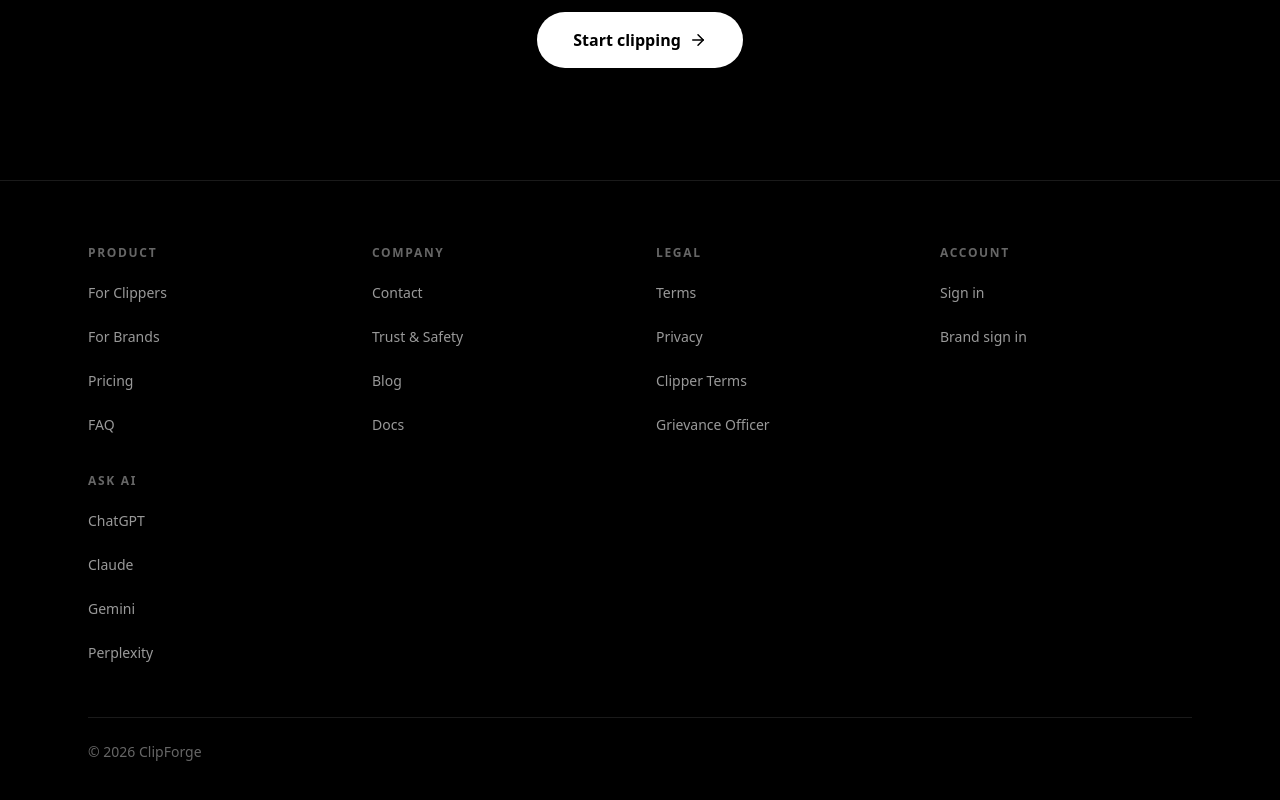
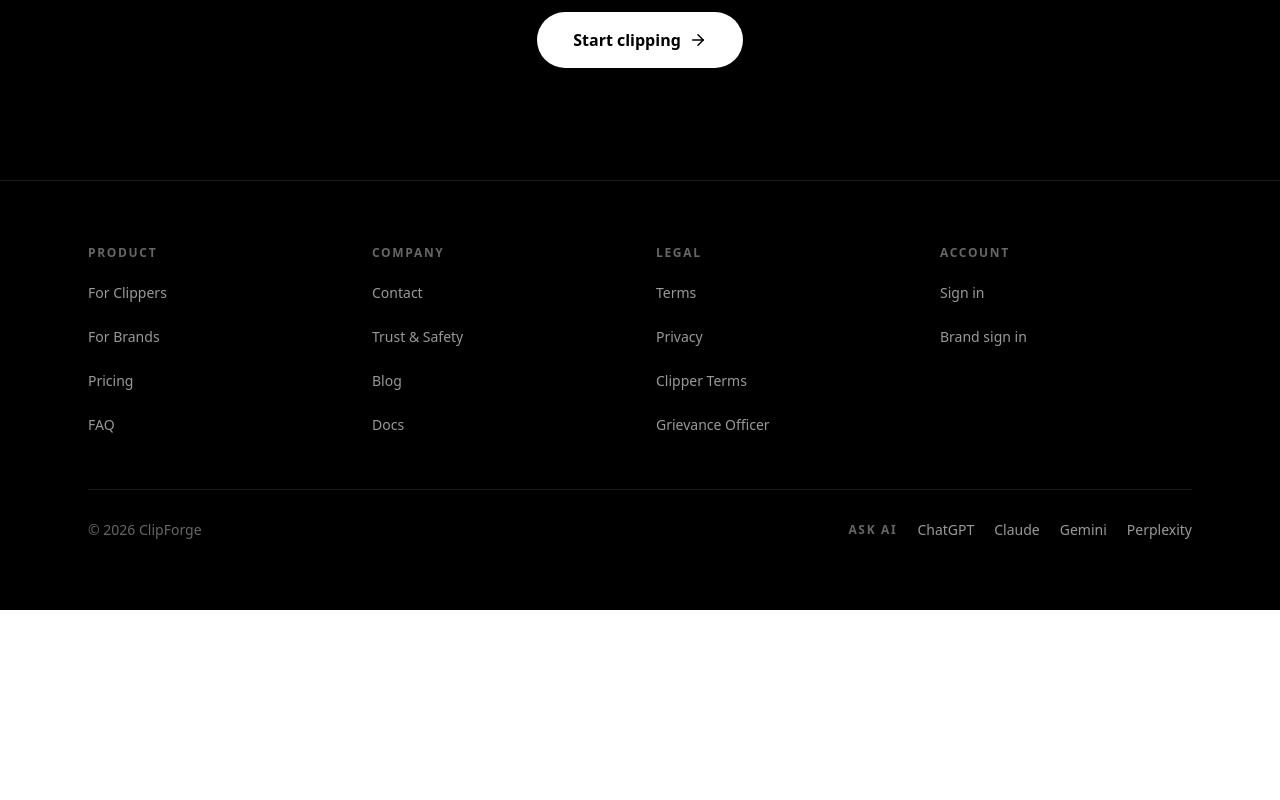
Before and after one commit to Chachi420/clipforge, a Next.js app: page / in a window 1280 px wide. Shown: the part 4743-5543 px from the top of the page. After the commit the page ends 5353 px from the top, so only its background shows below. Built offline with nearby package versions, Linux system fonts and the light colour scheme; a web font is replaced by a local one.

Commit message:
Footer: move Ask AI links to bottom bar (right side)

```diff
--- a/components/MarketingFooter.tsx
+++ b/components/MarketingFooter.tsx
@@ -36,15 +36,13 @@ const COLUMNS: { heading: string; links: { href: string; label: string }[] }[] =
       { href: "/brand/login", label: "Brand sign in" },
     ],
   },
-  {
-    heading: "Ask AI",
-    links: [
-      { href: "https://chatgpt.com/?q=What+is+ClipForge+clipping+marketplace", label: "ChatGPT" },
-      { href: "https://claude.ai/new?q=What+is+ClipForge+clipping+marketplace", label: "Claude" },
-      { href: "https://gemini.google.com/share/placeholder?q=What+is+ClipForge", label: "Gemini" },
-      { href: "https://www.perplexity.ai/search?q=What+is+ClipForge+clipping+marketplace", label: "Perplexity" },
-    ],
-  },
+];
+
+const ASK_AI_LINKS = [
+  { href: "https://chatgpt.com/?q=What+is+ClipForge+clipping+marketplace", label: "ChatGPT" },
+  { href: "https://claude.ai/new?q=What+is+ClipForge+clipping+marketplace", label: "Claude" },
+  { href: "https://gemini.google.com/share/placeholder?q=What+is+ClipForge", label: "Gemini" },
+  { href: "https://www.perplexity.ai/search?q=What+is+ClipForge+clipping+marketplace", label: "Perplexity" },
 ];
 
 /**
@@ -76,8 +74,22 @@ export default function MarketingFooter() {
             </nav>
           ))}
         </div>
-        <div className="mt-12 flex items-center justify-between border-t border-white/10 pt-6">
+        <div className="mt-12 flex flex-col gap-6 border-t border-white/10 pt-6 sm:flex-row sm:items-center sm:justify-between">
           <p className="text-sm text-white/40">© 2026 ClipForge</p>
+          <nav aria-label="Footer — Ask AI" className="flex items-center gap-5">
+            <span className="text-xs font-semibold uppercase tracking-[0.14em] text-white/40">
+              Ask AI
+            </span>
+            {ASK_AI_LINKS.map((l) => (
+              <Link
+                key={l.href}
+                href={l.href}
+                className="inline-flex min-h-[32px] items-center text-sm text-white/60 transition-colors hover:text-white"
+              >
+                {l.label}
+              </Link>
+            ))}
+          </nav>
           <div className="lg:hidden">
             <ThemeToggle />
           </div>
```
